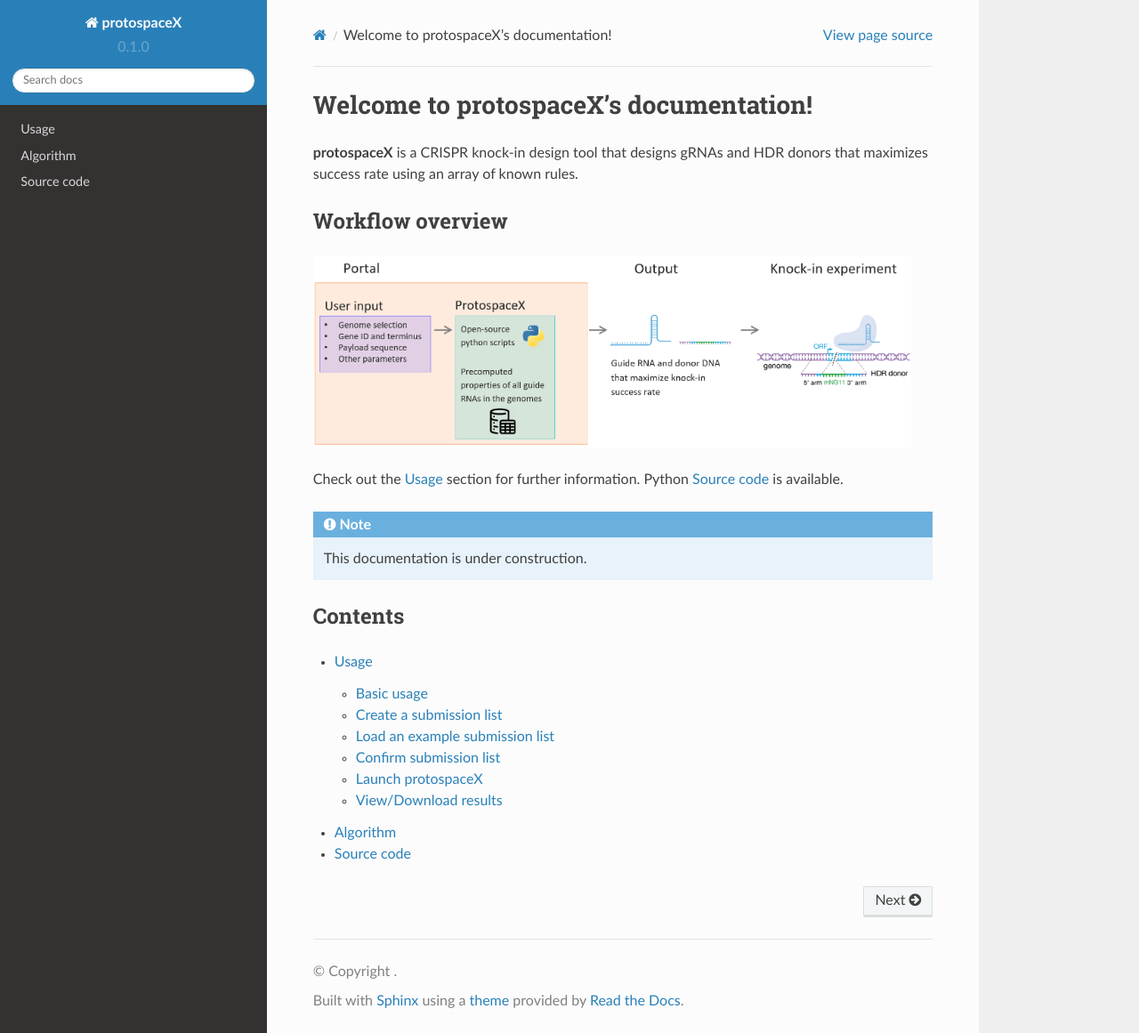
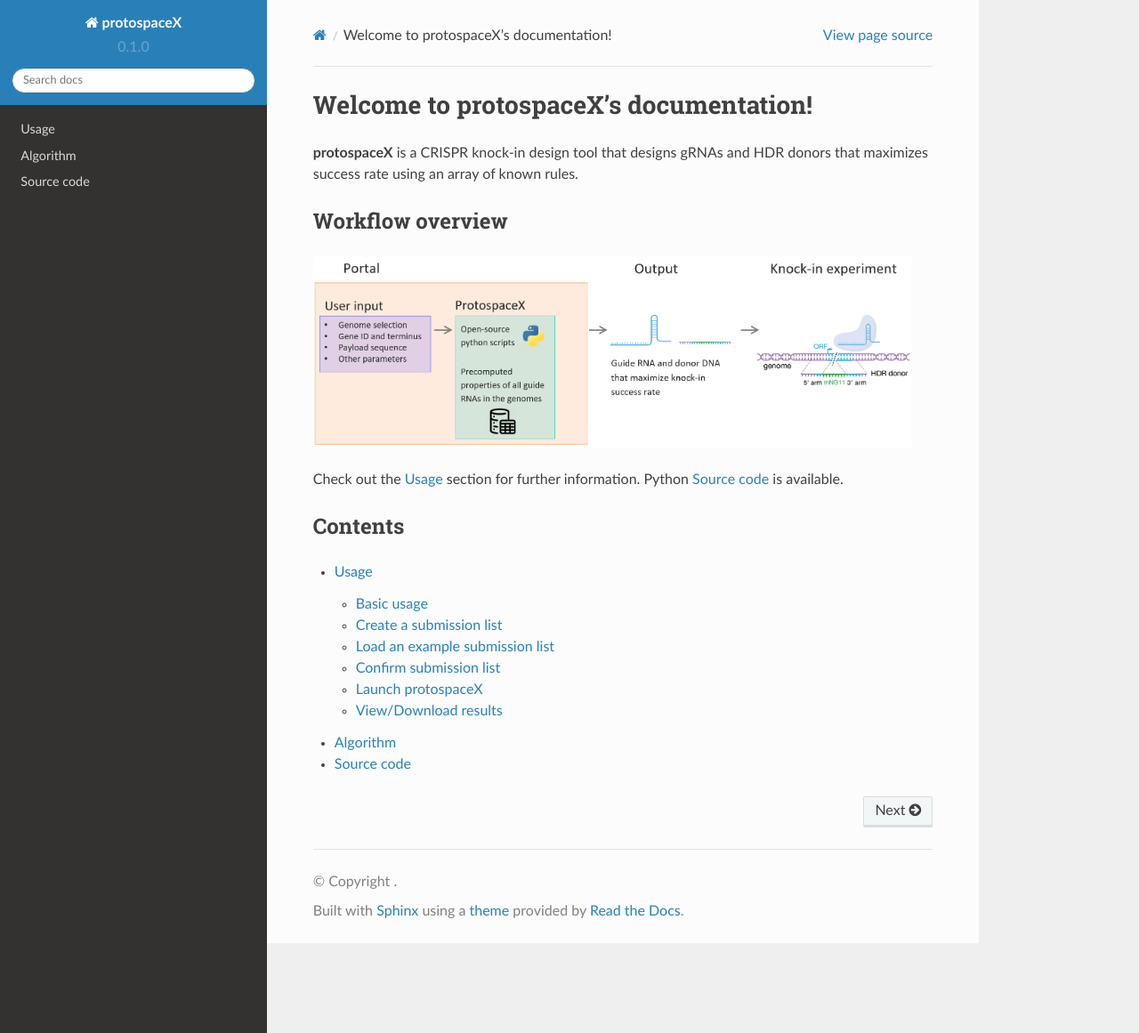
Before and after one commit to duopeng/protoSpaceJAM-readthedocs, a Sphinx documentation site: the page built from docs/source/index.rst, in a window 1280 px wide and 1161 px high. Shown: the whole window at 89% size. Built offline with Sphinx 7.4.7 and the Read the Docs theme 2.0.0, drawn with Linux system fonts in a browser that asks for light colours.

Commit message:
Update index.rst

```diff
--- a/docs/source/index.rst
+++ b/docs/source/index.rst
@@ -14,9 +14,6 @@
 Check out the :doc:`usage` section for further information.
 Python :doc:`sourcecode` is available.
 
-.. note::
-   This documentation is under construction.
-
 Contents
 --------
 
```
